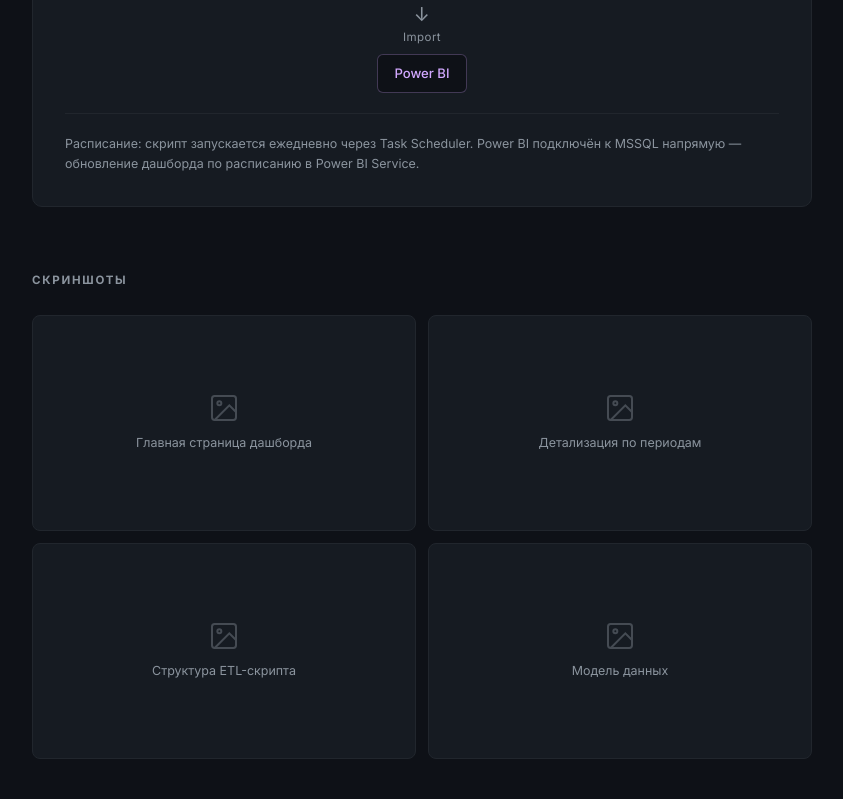
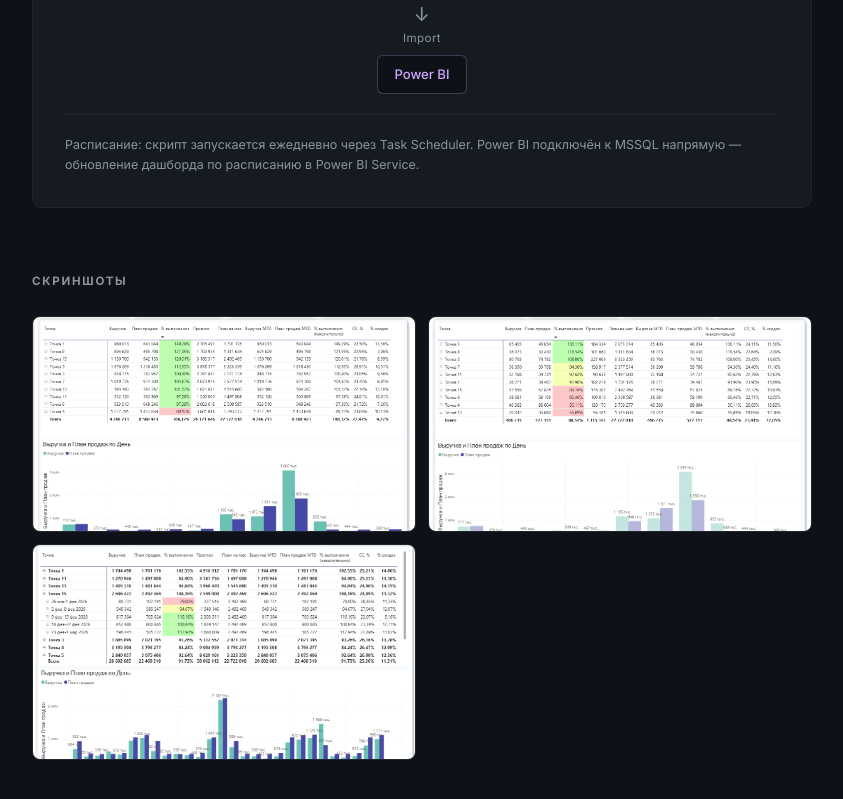
Before and after one commit to Idigeshev/Idigeshev.github.io, a plain HTML site: page cases/plan-fact/index.html in a window 1280 px wide. Shown: the part 1203-2002 px from the top of the page, without its empty margins (218-1061 px from the left). Drawn offline with Linux system fonts and the light colour scheme.

Commit message:
Add real screenshots, enable Power BI demo link

```diff
--- a/cases.json
+++ b/cases.json
@@ -9,7 +9,7 @@
             "MSSQL",
             "ETL"
         ],
-        "cover": "cases/plan-fact/images/cover.svg",
+        "cover": "cases/plan-fact/images/Screenshot_22.png",
         "url": "cases/plan-fact/"
     }
 ]
--- a/cases/plan-fact/index.html
+++ b/cases/plan-fact/index.html
@@ -490,19 +490,15 @@
             </div>
 
             <div class="case-links">
-                <!-- Раскомментируйте, когда появятся ссылки:
-                <a href="https://app.powerbi.com/..." class="case-link primary" target="_blank">
-                    <svg width="14" height="14" viewBox="0 0 24 24" fill="none" stroke="currentColor" stroke-width="2"><path d="M18 13v6a2 2 0 01-2 2H5a2 2 0 01-2-2V8a2 2 0 012-2h6"/><polyline points="15 3 21 3 21 9"/><line x1="10" y1="14" x2="21" y2="3"/></svg>
+                <a href="https://app.powerbi.com/view?r=eyJrIjoiNGZhOGRmMTEtOGU1Ni00OGM3LWJhMjAtYjc1MjU2ZDU0NzcxIiwidCI6IjFkYzY5NmRiLWM3NGEtNGU0NC1hMDc3LTcxOWUzNzk5ZjYyMyIsImMiOjEwfQ%3D%3D&pageName=ReportSectionb5923500eea281ec40a6"
+                    class="case-link primary" target="_blank">
+                    <svg width="14" height="14" viewBox="0 0 24 24" fill="none" stroke="currentColor" stroke-width="2">
+                        <path d="M18 13v6a2 2 0 01-2 2H5a2 2 0 01-2-2V8a2 2 0 012-2h6" />
+                        <polyline points="15 3 21 3 21 9" />
+                        <line x1="10" y1="14" x2="21" y2="3" />
+                    </svg>
                     Открыть демо
                 </a>
-                <a href="https://github.com/Idigeshev/..." class="case-link secondary" target="_blank">
-                    <svg width="14" height="14" viewBox="0 0 24 24" fill="currentColor"><path d="M12 2C6.48 2 2 6.48 2 12c0 4.42 2.87 8.17 6.84 9.49.5.09.68-.22.68-.48v-1.7c-2.78.6-3.37-1.34-3.37-1.34-.45-1.16-1.11-1.47-1.11-1.47-.91-.62.07-.61.07-.61 1 .07 1.53 1.03 1.53 1.03.89 1.52 2.34 1.08 2.91.83.09-.65.35-1.08.63-1.33-2.22-.25-4.56-1.11-4.56-4.94 0-1.09.39-1.98 1.03-2.68-.1-.25-.45-1.27.1-2.64 0 0 .84-.27 2.75 1.02A9.56 9.56 0 0112 6.8c.85.004 1.71.115 2.51.337 1.91-1.29 2.75-1.02 2.75-1.02.55 1.37.2 2.39.1 2.64.64.7 1.03 1.59 1.03 2.68 0 3.84-2.34 4.69-4.57 4.93.36.31.68.92.68 1.85v2.74c0 .27.18.58.69.48A10.01 10.01 0 0022 12c0-5.52-4.48-10-10-10z"/></svg>
-                    Код на GitHub
-                </a>
-                -->
-                <span style="font-size:0.82rem; color:var(--text-muted); padding: 10px 0;">
-                    Ссылки появятся после публикации демо-версии
-                </span>
             </div>
         </header>
 
@@ -589,53 +585,16 @@
             <div class="section-label">Скриншоты</div>
             <div class="gallery" id="gallery">
 
-                <!-- Замените src на реальные пути к скриншотам -->
-                <div class="gallery-item" data-src="images/screen-1.png">
-                    <div class="gallery-placeholder">
-                        <svg width="32" height="32" viewBox="0 0 24 24" fill="none" stroke="currentColor"
-                            stroke-width="1.5">
-                            <rect x="3" y="3" width="18" height="18" rx="2" />
-                            <circle cx="8.5" cy="8.5" r="1.5" />
-                            <polyline points="21 15 16 10 5 21" />
-                        </svg>
-                        <span>Главная страница дашборда</span>
-                    </div>
+                <div class="gallery-item" data-src="images/Screenshot_22.png">
+                    <img src="images/Screenshot_22.png" alt="Дашборд план-факт">
                 </div>
 
-                <div class="gallery-item" data-src="images/screen-2.png">
-                    <div class="gallery-placeholder">
-                        <svg width="32" height="32" viewBox="0 0 24 24" fill="none" stroke="currentColor"
-                            stroke-width="1.5">
-                            <rect x="3" y="3" width="18" height="18" rx="2" />
-                            <circle cx="8.5" cy="8.5" r="1.5" />
-                            <polyline points="21 15 16 10 5 21" />
-                        </svg>
-                        <span>Детализация по периодам</span>
-                    </div>
+                <div class="gallery-item" data-src="images/Screenshot_23.png">
+                    <img src="images/Screenshot_23.png" alt="Дашборд план-факт">
                 </div>
 
-                <div class="gallery-item" data-src="images/screen-3.png">
-                    <div class="gallery-placeholder">
-                        <svg width="32" height="32" viewBox="0 0 24 24" fill="none" stroke="currentColor"
-                            stroke-width="1.5">
-                            <rect x="3" y="3" width="18" height="18" rx="2" />
-                            <circle cx="8.5" cy="8.5" r="1.5" />
-                            <polyline points="21 15 16 10 5 21" />
-                        </svg>
-                        <span>Структура ETL-скрипта</span>
-                    </div>
-                </div>
-
-                <div class="gallery-item" data-src="images/screen-4.png">
-                    <div class="gallery-placeholder">
-                        <svg width="32" height="32" viewBox="0 0 24 24" fill="none" stroke="currentColor"
-                            stroke-width="1.5">
-                            <rect x="3" y="3" width="18" height="18" rx="2" />
-                            <circle cx="8.5" cy="8.5" r="1.5" />
-                            <polyline points="21 15 16 10 5 21" />
-                        </svg>
-                        <span>Модель данных</span>
-                    </div>
+                <div class="gallery-item" data-src="images/Screenshot_24.png">
+                    <img src="images/Screenshot_24.png" alt="Дашборд план-факт">
                 </div>
 
             </div>
```
Also changed, not shown: cases/plan-fact/images/Screenshot_22.png (added), cases/plan-fact/images/Screenshot_23.png (added), cases/plan-fact/images/Screenshot_24.png (added).
